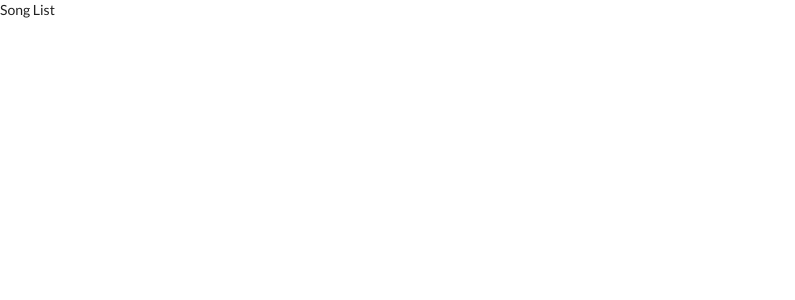
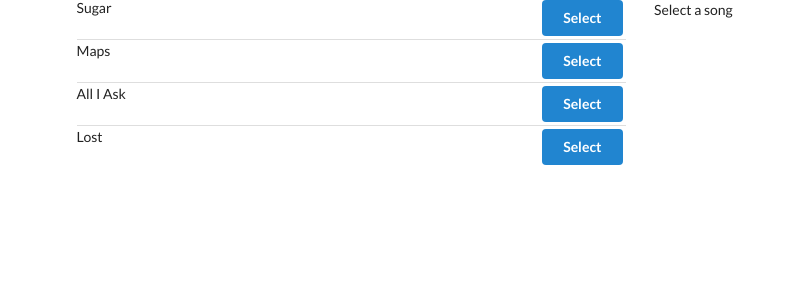
Before and after one commit to BradDHuang/React_basics_and_projects, a React (Create React App) app in the folder redux-app/: page / in a window 1280 px wide. Shown: the top 300 px of the page, without its empty margins (0-795 px from the left). Built offline with nearby package versions, Linux system fonts and the light colour scheme.

Commit message:
simple react-redux app

```diff
--- a/redux-app/src/components/App.js
+++ b/redux-app/src/components/App.js
@@ -1,9 +1,20 @@
 import React from 'react';
 import SongList from './SongList';
-// import { selectSong } from '../actions';
+import SongDetail from './SongDetail';
 
 const App = () => {
-    return <div><SongList /></div>;
+    return (
+        <div className="ui container grid">
+            <div className="ui row">
+                <div className="column eight wide">
+                    <SongList />
+                </div>
+                <div className="column eight wide">
+                    <SongDetail />
+                </div>
+            </div>
+        </div>
+    );
 };
 
 export default App;
--- /dev/null
+++ b/redux-app/src/components/SongDetail.js
@@ -0,0 +1,28 @@
+import React from 'react';
+import { connect } from "react-redux";
+
+// const SongDetail = (props) => {
+const SongDetail = ({ song }) => {
+    // console.log(props);
+    if (!song) {
+        return <div>Select a song</div>;
+    }
+    return (
+        <div>
+            <h4>Details info:</h4>
+            <p>
+                Title: {song.title}
+                <br />
+                Duration: {song.duration}
+            </p>
+        </div>
+    );
+};
+
+const mapStateToProps = state => {
+    return { song: state.selectedSong };
+};
+
+export default connect(
+    mapStateToProps
+)(SongDetail);
--- a/redux-app/src/components/SongList.js
+++ b/redux-app/src/components/SongList.js
@@ -1,10 +1,35 @@
 import React from 'react';
 import { connect } from "react-redux";
+import { selectSong } from '../actions';
 
 class SongList extends React.Component {
+    renderList() {
+        return this.props.songs.map(song => {
+            return (
+                <div className="item" key={song.title}>
+                    <div className="right floated content">
+                        <button
+                            className="ui button primary"
+                            onClick={() => this.props.selectSong(song)}
+                        >
+                            Select
+                        </button>
+                    </div>
+                    <div className="content">
+                        {song.title}
+                    </div>
+                </div>
+            );
+        });
+    }
+
     render() {
-        console.log(this.props);
-        return <div>Song List</div>;
+        // console.log(this.props);
+        return (
+            <div className="ui divided list">
+                {this.renderList()}
+            </div>
+        );
     }
 }
 
@@ -13,7 +38,10 @@
     return { songs: state.songs };
 };
 
-export default connect(mapStateToProps)(SongList);
+export default connect(
+    mapStateToProps,
+    { selectSong }
+)(SongList);
 /*
 function connect() {
     return function() {
```
